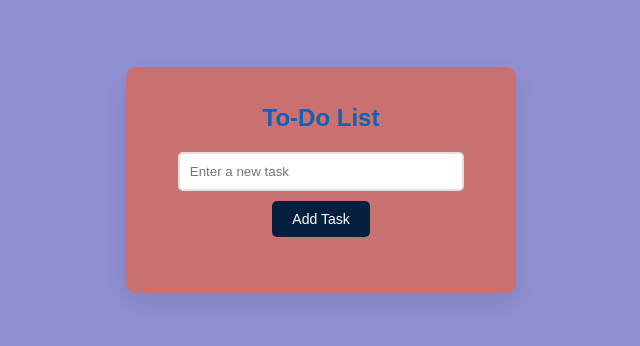
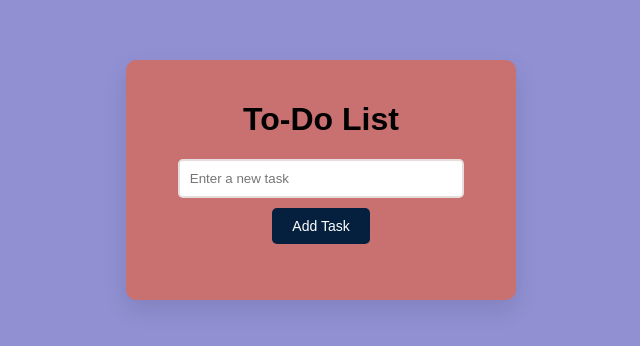
Before and after one commit to binishrizwan/todo-list-assignment, a plain HTML site: page index.html in a window 1280 px wide. Shown: the part 220-566 px from the top of the page, without its empty margins (319-959 px from the left). Drawn offline with Linux system fonts and the light colour scheme.

Commit message:
some changes done

```diff
--- a/style.css
+++ b/style.css
@@ -20,12 +20,7 @@
     text-align: center;
 }
 
-/* Title styling */
-h1 {
-    color: #1460b6;
-    font-size: 24px;
-    margin-bottom: 20px;
-}
+
 
 /* Input field styling */
 #taskInput {
@@ -42,7 +37,7 @@ h1 {
     border-color: #4a90e2;
 }
 
-/* Button styling */
+
 button {
     padding: 10px 20px;
     background-color: #05203f;
@@ -58,7 +53,7 @@ button:hover {
     background-color: #357ab8;
 }
 
-/* Task list styling */
+
 ul {
     list-style-type: none;
     padding: 0;
```
